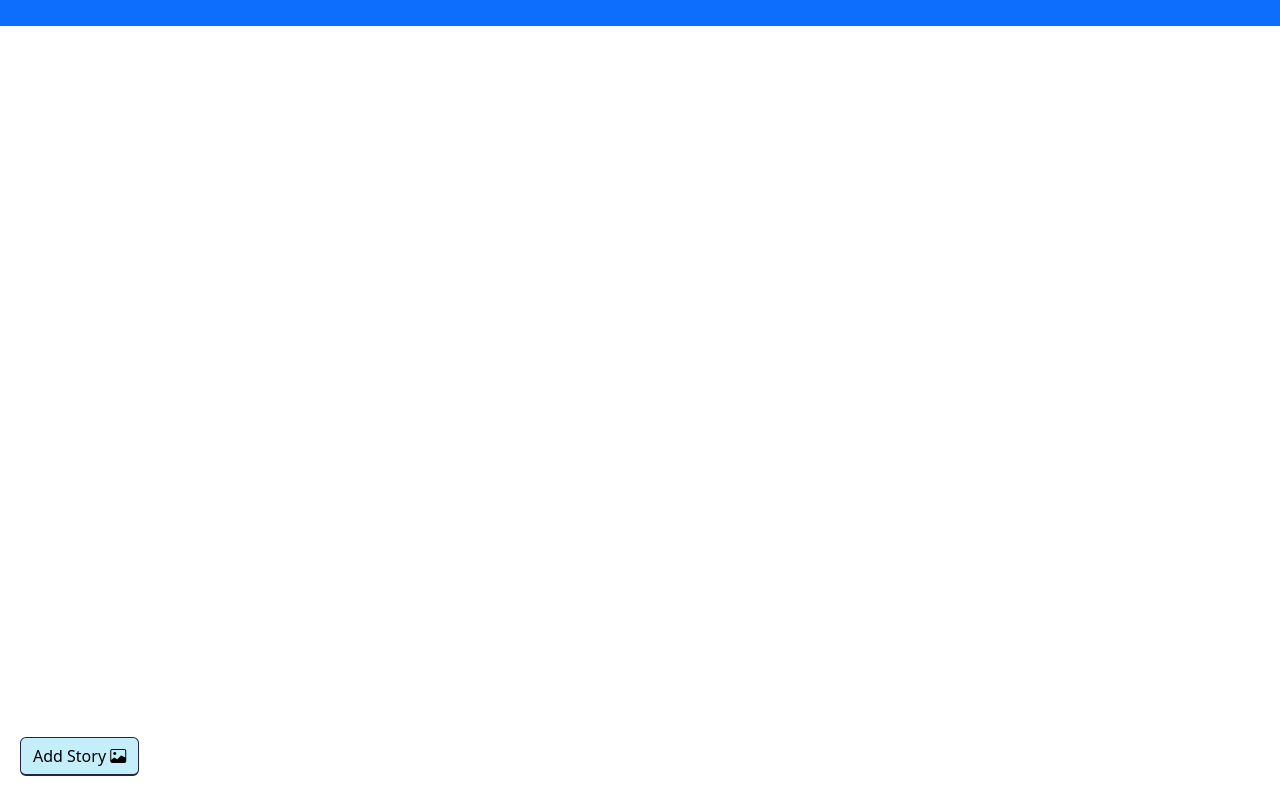
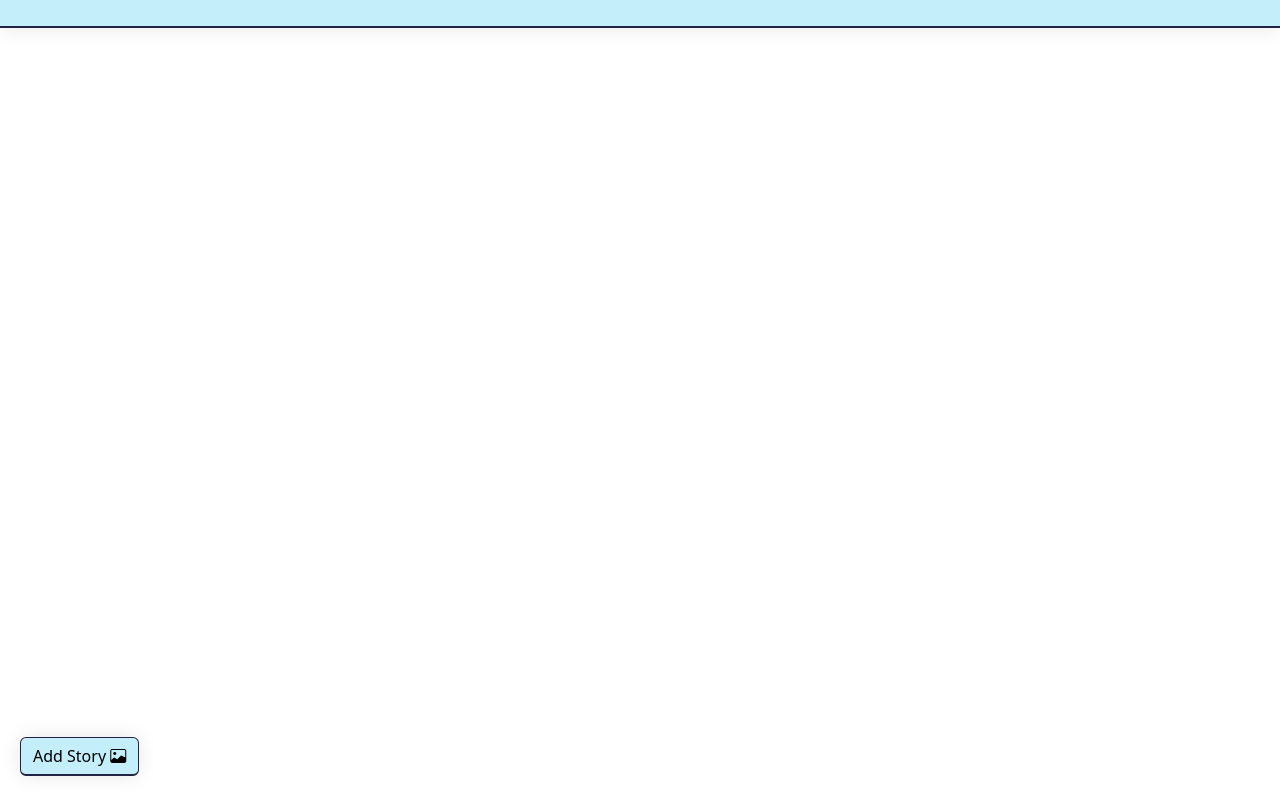
Before and after one commit to irwanphan/dicoding-story-app, a website built with webpack: page src/views/index.html in a window 1280 px wide. Built offline with nearby package versions, Linux system fonts and the light colour scheme.

Commit message:
customize navbar

```diff
--- a/src/sass/vendors-extensions/bootstrap/components/_buttons.scss
+++ b/src/sass/vendors-extensions/bootstrap/components/_buttons.scss
@@ -1,3 +1,5 @@
+@use '../variables/colors' as color;
+
 $padding-x: 1.25rem;
 $padding-y: 0.25rem;
 
@@ -7,7 +9,7 @@ $border-radius-lg: 0;
 
 $border-style: solid;
 $border-width: 1px 1px 2px 1px;
-$border-color: #222345;
+$border-color: color.$gray;
 
 .btn.bordered,
 .btn.bordered:hover,
@@ -22,4 +24,5 @@ $border-color: #222345;
     position: fixed;
     left: 1.25rem;
     bottom: 1.5rem;
+    box-shadow: 0 0 1.25rem 0 rgba(0, 0, 0, 0.1);
 }
--- /dev/null
+++ b/src/sass/vendors-extensions/bootstrap/components/_navbar.scss
@@ -0,0 +1,12 @@
+@use '../variables/colors' as color;
+
+$navbar-light-color: color.$gray;
+$navbar-padding-x: 1.25rem;
+
+.navbar {
+    border-bottom: 2px solid color.$gray;
+    box-shadow: 0 0 1.25rem 0 rgba(0, 0, 0, 0.1);
+}
+span.navbar-brand {
+    font-family: 'Montserrat', 'Poppins', sans-serif;
+}
--- a/src/sass/vendors-extensions/bootstrap/variables/_colors.scss
+++ b/src/sass/vendors-extensions/bootstrap/variables/_colors.scss
@@ -1,5 +1,7 @@
 $blue: #C3EEFA;
+$gray: #222345;
 
 $theme-colors: (
     'blue': $blue,
+    'gray': $gray,
 );
--- a/src/sass/vendors/_bootstrap.scss
+++ b/src/sass/vendors/_bootstrap.scss
@@ -2,6 +2,7 @@
 @use 'sass:map';
 // Custom modules
 @use '../vendors-extensions/bootstrap/components/buttons' as btn;
+@use '../vendors-extensions/bootstrap/components/navbar' as navbar;
 @use '../vendors-extensions/bootstrap/variables/colors' as color;
 
 // ==================================================
@@ -65,3 +66,6 @@ $btn-padding-y: btn.$padding-y;
 $btn-border-radius: btn.$border-radius;
 $btn-border-radius-sm: btn.$border-radius-sm;
 $btn-border-radius-lg: btn.$border-radius-lg;
+// Navbar
+$navbar-light-color: navbar.$navbar-light-color;
+$navbar-padding-x: navbar.$navbar-padding-x;
--- a/src/views/index.html
+++ b/src/views/index.html
@@ -11,7 +11,7 @@
   </head>
   <body>
     <header>
-      <nav class="navbar navbar-expand-md navbar-dark bg-primary">
+      <nav class="navbar navbar-expand-md bg-blue">
         <div class="container">
           <span class="navbar-brand"><%= brandName %></span>
 
```
